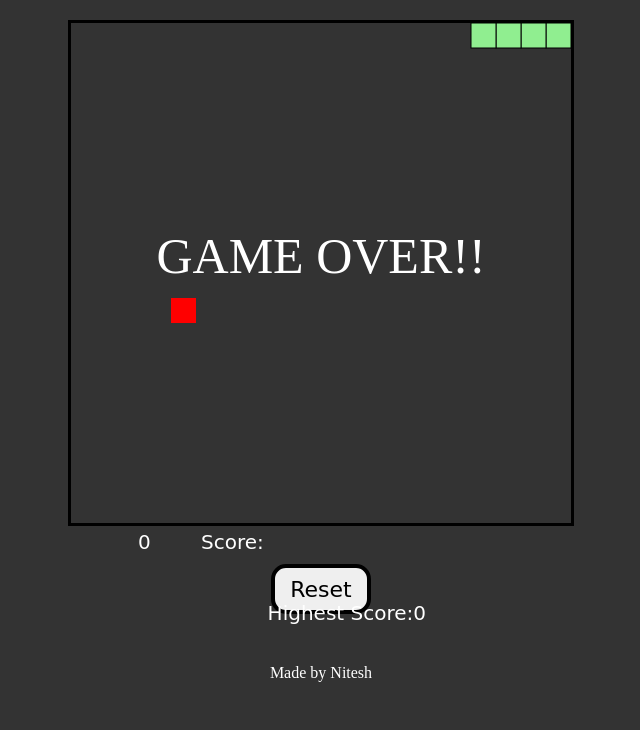
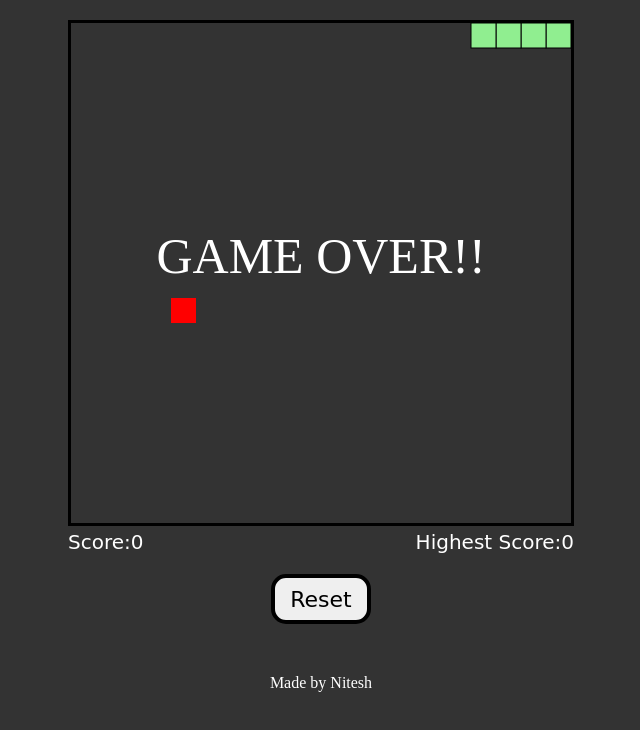
Before and after one commit to NiteshCodes7/Snake-Game, a plain HTML site: page index.html in a window 1280 px wide. Shown: the whole page, without its empty margins (319-959 px from the left). Drawn offline with Linux system fonts and the light colour scheme.

Commit message:
Some Major Modifications

```diff
--- a/index.html
+++ b/index.html
@@ -10,8 +10,10 @@
 
     <div id="gameContainer">
         <canvas id="gameBoard" width="500" height="500"></canvas>
-        <p id="ss" class="scores">Score:</p><p class="scores" id="scoreText">0</p>
+        <div class="score-status">
+        <div id="ss" class="scores">Score:<span class="scores" id="scoreText">0</span></div>
         <div class="scores" id="s">Highest Score:<span class="scores" id="highestScore">0</span></div>
+        </div>
         <button id="resetBtn">Reset</button>
     </div>
 
--- a/script.js
+++ b/script.js
@@ -5,6 +5,10 @@ let highScore = 0;
 localStorage.getItem("highScore");
 const highestScore = document.getElementById("highestScore");
 const resetBtn = document.querySelector("#resetBtn");
+const foodSound = new Audio('food.mp3');
+const gameOver = new Audio('gameover.mp3');
+const move = new Audio('move.mp3')
+const music = new Audio('music.mp3')
 const gameWidth = gameBoard.width;
 const gameHeight = gameBoard.height;
 const boardBackground = "#333";
@@ -34,6 +38,7 @@ gameStart();
 
 function gameStart(){
     running= true;
+    music.play();
     scoreText.textContent = score;
     createFood();
     drawFood();
@@ -68,6 +73,7 @@ function createFood(){
     }
     foodX = randomFood(0, gameWidth - unitSize);
     foodY = randomFood(0, gameWidth - unitSize);
+    foodSound.play();
 };
 
 function drawFood(){
@@ -97,12 +103,17 @@ function moveSnake(){
 };
 
 function drawSnake(){
+    ctx.fillStyle = "#f5ff00";
+    ctx.fillRect(snake[0].x, snake[0].y, unitSize, unitSize);
+    ctx.strokeRect(snake[0].x, snake[0].y, unitSize, unitSize);
+
     ctx.fillStyle = snakeColor;
     ctx.strokeStyle = snakeBorder;
-    snake.forEach(snakePart => {
-        ctx.fillRect(snakePart.x, snakePart.y, unitSize, unitSize);
-        ctx.strokeRect(snakePart.x, snakePart.y, unitSize, unitSize);
-    })
+    for(let i = 1; i<snake.length; i++){
+        ctx.fillRect(snake[i].x, snake[i].y, unitSize, unitSize);
+        ctx.strokeRect(snake[i].x, snake[i].y, unitSize, unitSize);
+
+    }
 };
 
 function changeDirection(e){
@@ -121,18 +132,22 @@ function changeDirection(e){
         case(keyPressed == LEFT && !goingRight):
             xVelocity = -unitSize;
             yVelocity = 0;
+            move.play();
             break;
         case(keyPressed == UP && !goingDown):
             xVelocity = 0;
             yVelocity = -unitSize;
+            move.play();
             break;
         case(keyPressed == RIGHT && !goingLeft):
             xVelocity = unitSize;
             yVelocity = 0;
+            move.play();
             break;
         case(keyPressed == DOWN && !goingUp):
             xVelocity = 0;
             yVelocity = unitSize;
+            move.play();
             break;
     }
 };
@@ -164,6 +179,8 @@ function displayGameOver(){
     ctx.fillStyle = "white";
     ctx.textAlign = "center";
     ctx.fillText("GAME OVER!!", gameWidth / 2, gameHeight / 2);
+    music.pause();
+    gameOver.play();
     running = false;
 };
 
--- a/style.css
+++ b/style.css
@@ -31,9 +31,7 @@ body{
 #scoreText{
     font-family: "Permanent Marker", cursive;
     font-size: 20px;
-    color: white;
-    position: relative;
-    right: -70px;
+    color: white
 }
 
 #highestScore{
@@ -43,21 +41,13 @@ body{
     color: white;
 }
 
-#ss{
+.score-status{
+    display: flex;
+    flex-direction: row;
+    justify-content: space-between;
     font-family: "Permanent Marker", cursive;
     font-size: 20px;
     color: white;
-    position: absolute;
-    left: 520px;
-}
-
-#s{
-    font-family: "Permanent Marker", cursive;
-    font-size: 20px;
-    color: white;
-    position: absolute;
-    right: 535px;
-    bottom: 175px;
 }
 
 #resetBtn{
@@ -67,7 +57,7 @@ body{
     height: 50px;
     border: 4px solid;
     border-radius: 15px;
-    margin-top: 10px;
+    margin-top: 20px;
     cursor: pointer;
 }
 
```
Also changed, not shown: 4 other files.
